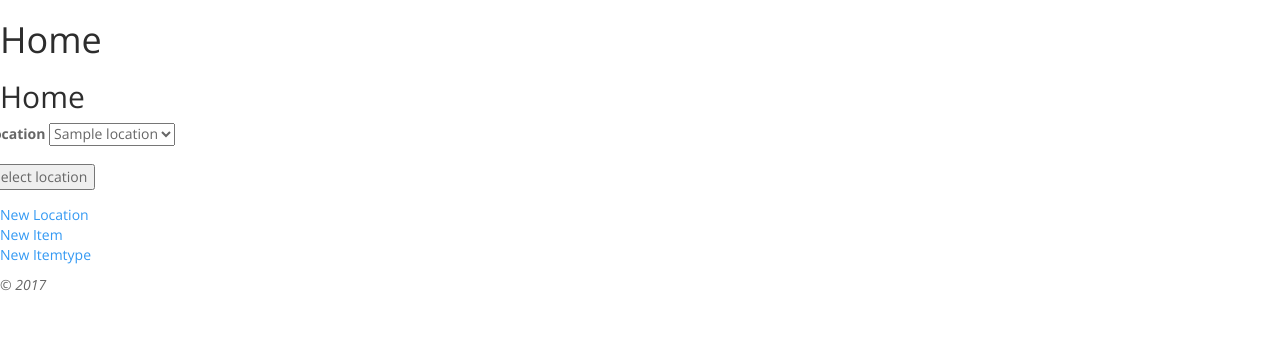
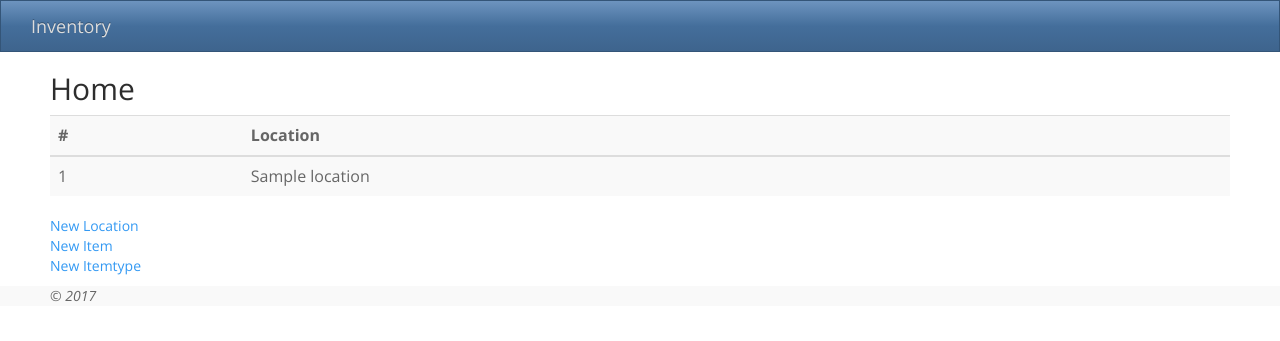
Before and after one commit to robbedg/StageRobbe, a CodeIgniter app: page /StageRobbe/ in a window 1280 px wide. Shown: the top 341 px of the page. Run offline with CodeIgniter, Linux system fonts and the light colour scheme; tables that the repository leaves empty or names only in its code hold one stand-in row (values such as "Sample post"); some libraries are stand-ins or nearby versions.

Commit message:
Added SQL_Dump, tables, basic style, basic JQuery

```diff
--- a/application/views/pages/home.php
+++ b/application/views/pages/home.php
@@ -1,24 +1,21 @@
 <h2><?php echo $title; ?></h2>
-<p>
-    <?php echo validation_errors(); ?>
-</p>
 
-<?php echo form_open('/pages/view', array('class'=>'form-horizontal')); ?>
-
-<div class="form-group">
-<label for="location">Location</label>
-<select name="location">
-    <?php foreach ($locations as $location): ?>
-    <option value="<?php echo $location['id']; ?>"><?php echo $location['name']; ?></option>
-    <?php endforeach; ?>
-</select>
-</div>
-
-<div class="form-group">
-    <input type="submit" name="submit" value="Select location" />
-</div>
-
-</form>
+<table class="table table-striped table-hover ">
+    <thread>
+        <tr>
+            <th>#</th>
+            <th>Location</th>
+        </tr>
+    </thread>
+    <tbody>
+        <?php foreach ($locations as $location): ?>
+            <tr class="clickable-row" data-href="<?php echo site_url('items/location/'.$location['id']); ?>">
+                <td><?php echo $location['id'] ?></td>
+                <td><?php echo $location['name'] ?></td>
+            </tr>
+        <?php endforeach; ?>
+    </tbody>
+</table>
 
 <p>
     <a href="<?php echo site_url('locations/create'); ?>">New Location</a><br />
--- a/application/views/templates/footer.php
+++ b/application/views/templates/footer.php
@@ -1,4 +1,8 @@
-        <em>&copy; 2017</em>
+</section>
+<footer>
+    <em>&copy; 2017</em>
+</footer>
         <script src="https://ajax.googleapis.com/ajax/libs/jquery/3.1.1/jquery.min.js"></script>
         <script src="https://maxcdn.bootstrapcdn.com/bootstrap/3.3.7/js/bootstrap.min.js" integrity="sha384-Tc5IQib027qvyjSMfHjOMaLkfuWVxZxUPnCJA7l2mCWNIpG9mGCD8wGNIcPD7Txa" crossorigin="anonymous"></script>
+        <script src="<?php echo site_url('../js/scripts.js'); ?>"></script>
     </body></html>
--- a/application/views/templates/header.php
+++ b/application/views/templates/header.php
@@ -1,7 +1,21 @@
-<html>
+<html lang="en">
 <head>
+    <link rel="stylesheet" href="<?php echo site_url('../css/styles.css'); ?>">
     <link rel="stylesheet" href="<?php echo site_url('../css/bootstrap.min.css'); ?>">
     <title>Inventaris</title>
 </head>
+<nav class="navbar-inverse">
+    <div class="container-fluid">
+        <div class="navbar-header">
+            <button type="button" class="navbar-toggle collapsed" data-toggle="collapse" data-target="#bs-example-navbar-collapse-2">
+                <span class="sr-only">Toggle navigation</span>
+                <span class="icon-bar"></span>
+                <span class="icon-bar"></span>
+                <span class="icon-bar"></span>
+            </button>
+            <a class="navbar-brand" href="<?php echo site_url('/pages/view'); ?>">Inventory</a>
+        </div>
+</nav>
 <body>
     <h1><?php echo $title; ?></h1>
+    <section id="wrapper">
--- /dev/null
+++ b/css/styles.css
@@ -0,0 +1,41 @@
+/**
+ * GLOBAL
+ **/
+html {
+	font-size: 62.5%;
+}
+
+#wrapper {
+
+	max-width: 150rem;
+	padding-left: 5rem;
+	padding-right: 5rem;
+	margin: 0 auto;
+}
+
+/**
+ * HEADER
+ **/
+h1 {
+	visibility: hidden;
+	position: absolute;
+	left: -999999rem;
+}
+
+/**
+ * CONTENT
+ **/
+tbody > tr:hover {
+	cursor: pointer;
+}
+
+/**
+ *FOOTER
+ **/
+footer {
+	max-width: 150rem;
+	padding-left: 5rem;
+	padding-right: 5rem;
+	margin: 0 auto;
+	background-color: #f9f9f9;
+}
--- /dev/null
+++ b/js/scripts.js
@@ -0,0 +1,5 @@
+jQuery(document).ready(function($) {
+    $(".clickable-row").click(function() {
+        window.document.location = $(this).data("href");
+    });
+});
```
Also changed, not shown: MySQL/SQL_Dump.sql (added, +104 -0 lines), application/views/items/index.php (+18 -11 lines).
